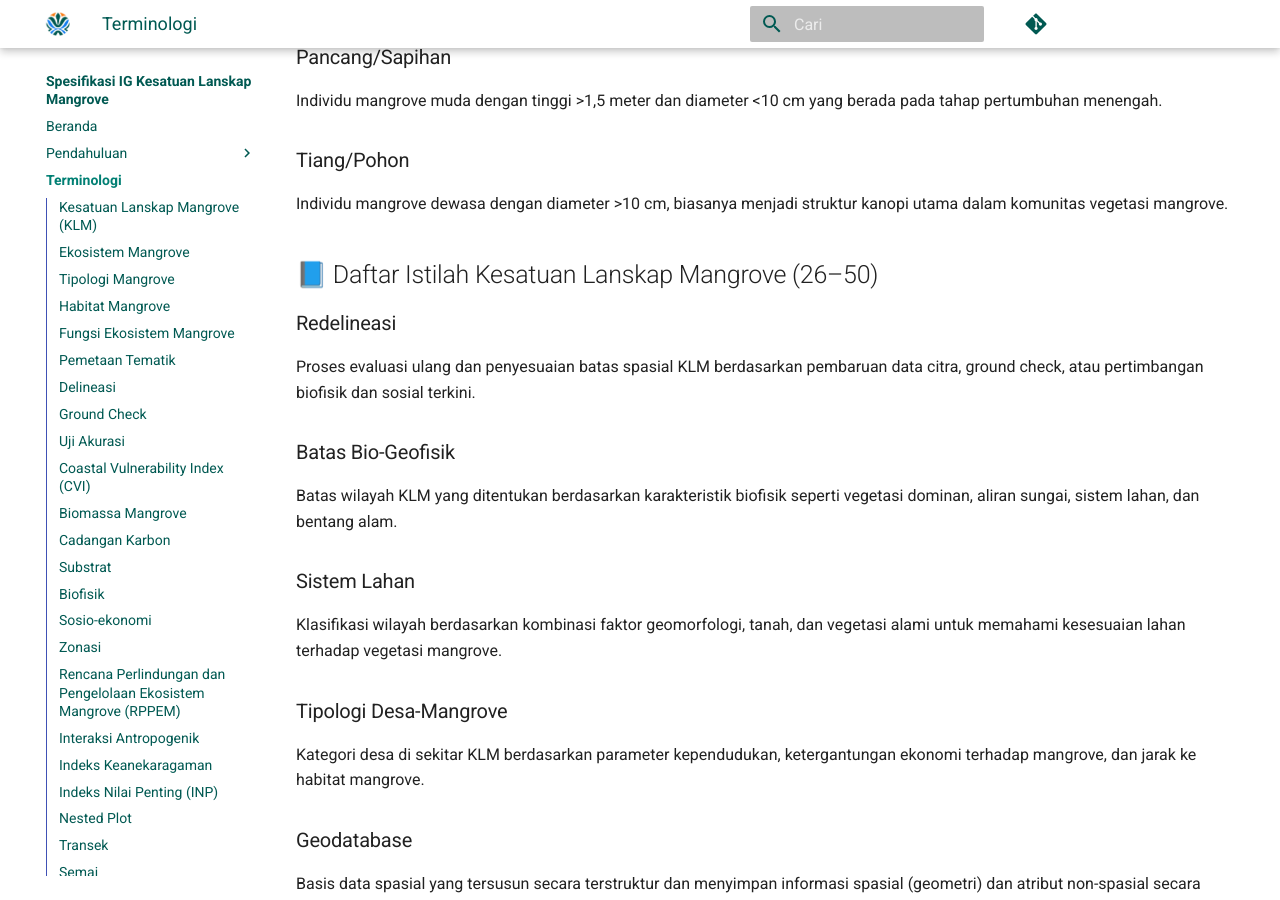
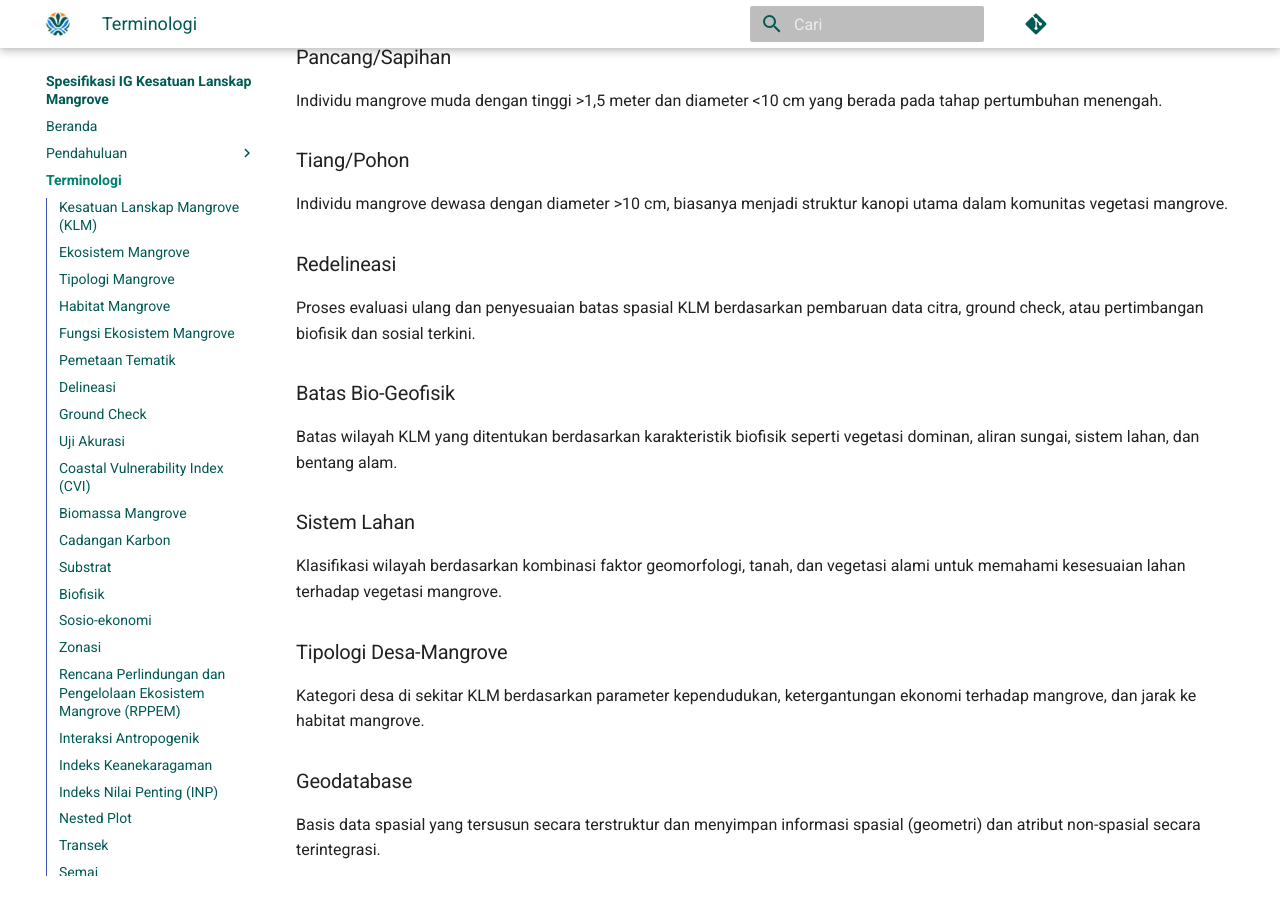
Before and after one commit to zaidibnu/kesatuan-lanskap-mangrove, an MkDocs documentation site: the page built from docs/istilah-definisi.md, in a window 1280 px wide and 900 px high, scrolled down 2802 px. Built offline with MkDocs 1.6.1 and Material for MkDocs 9.7.7, drawn with Linux system fonts in a browser that asks for light colours; comment, search, counter and statistics services are not loaded.

Commit message:
#update-daftar-istilah

```diff
--- a/docs/istilah-definisi.md
+++ b/docs/istilah-definisi.md
@@ -73,8 +73,6 @@ Individu mangrove muda dengan tinggi >1,5 meter dan diameter <10 cm yang berada
 ### Tiang/Pohon
 Individu mangrove dewasa dengan diameter >10 cm, biasanya menjadi struktur kanopi utama dalam komunitas vegetasi mangrove.
 
-## 📘 Daftar Istilah Kesatuan Lanskap Mangrove (26–50)
-
 ### Redelineasi
 Proses evaluasi ulang dan penyesuaian batas spasial KLM berdasarkan pembaruan data citra, ground check, atau pertimbangan biofisik dan sosial terkini.
 
```
Also changed, not shown: site/istilah-definisi/index.html, site/search/search_index.json.
